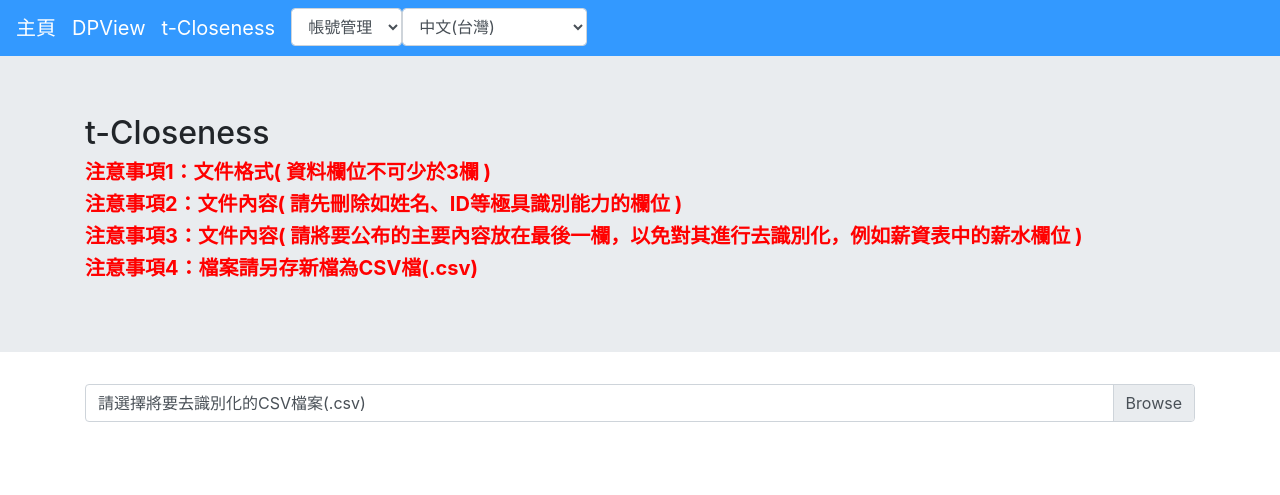
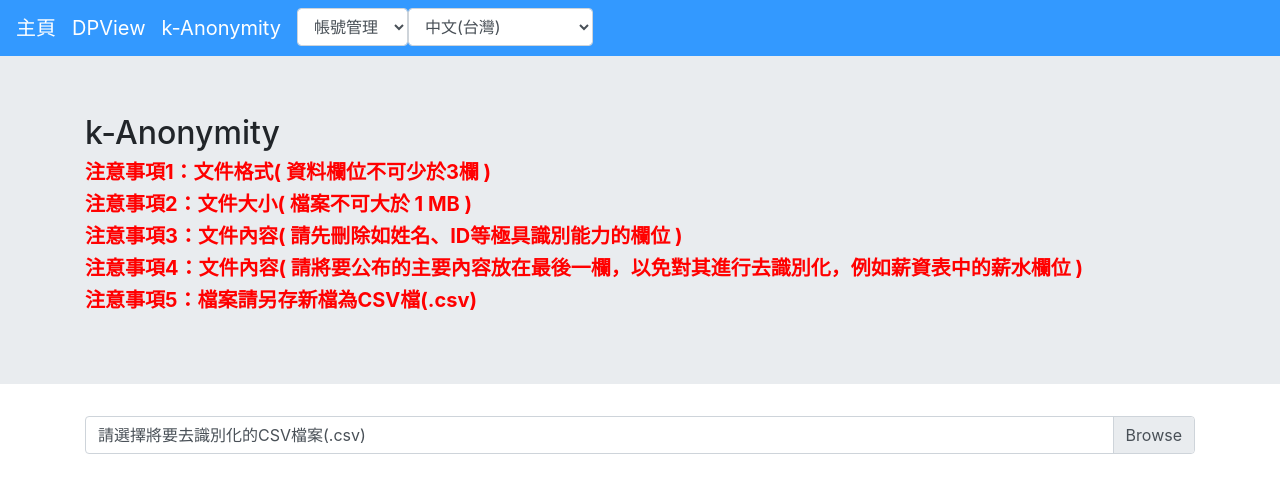
Before and after one commit to cn90111/security-web, a Django app: page /zh-hant/t_Closeness/ in a window 1280 px wide. Shown: the top 495 px of the page. Run offline with Django 3.2, Linux system fonts and the light colour scheme; the visitor is signed in with stand-in values (Sample User, id 1); some libraries are stand-ins or nearby versions.

Commit message:
feat: 限制上傳檔案大小
調整項目：
1. 配合 demo 將 t 改為 k
2. 增加檔案大小檢查

備註：
1. 有想要藉由 clean 來處理，但無法運作

issue #146

```diff
--- a/Template/general/function_home.html
+++ b/Template/general/function_home.html
@@ -75,6 +75,7 @@
                     error: function (xhr, ajaxOptions, thrownError) {
                         var jsonObj = JSON.parse(xhr.responseText);
                         alert(jsonObj.message);
+                        $('#loading').hide()
                     }
                 });
             });
--- a/Template/home.html
+++ b/Template/home.html
@@ -26,7 +26,7 @@
         </div>
             <div class="card text-white bg-secondary mb-3 " >
                 <div class="card-header" style="background-color:#FF4500">
-                    <h2>t-Closeness for De-Identifying Dataset</h2>
+                    <h2>k-Anonymity for De-Identifying Dataset</h2>
                 </div>
                 <div class="card-body" style="background-color:#FFAA33">
                     <h5 class="card-title"></h5>
--- a/Template/navbar.html
+++ b/Template/navbar.html
@@ -12,7 +12,7 @@
                 <a class="navbar-brand" href="/DPSyn/" style="color:#ffffff">DPView</a>
             </li>
             <li class="nav-item" >
-                <a class="navbar-brand" href="/t_Closeness/" style="color:#ffffff">t-Closeness</a>
+                <a class="navbar-brand" href="/t_Closeness/" style="color:#ffffff">k-Anonymity</a>
             </li>
             {% if false %}
                 <li class="nav-item">
--- a/Template/t_Closeness/t_Closeness.html
+++ b/Template/t_Closeness/t_Closeness.html
@@ -1,8 +1,8 @@
 {% extends "general/function.html" %}
 {% load i18n %}
-{% block title %}t-Closeness{% endblock title %}
+{% block title %}k-Anonymity{% endblock title %}
 {% block content %}
-    <h2>t-Closeness</h2>
+    <h2>k-Anonymity</h2>
     <h5 style="font-weight:bold;color:red">{% trans '說明1：「K」 ── 去識別化後，在任意查詢條件下，至少會同時查到K筆資料' %}</h5>
     {% if false %}
     <h5 style="font-weight:bold;color:red">{% trans '說明1：執行速度較快，若可用性過低可藉由調高T來提升可用性' %}</h5>
--- a/Template/t_Closeness/t_Closeness_home.html
+++ b/Template/t_Closeness/t_Closeness_home.html
@@ -1,12 +1,13 @@
 {% extends "general/function_home.html" %}
 {% load i18n %}
-{% block title %}t-Closeness{% endblock title %}
+{% block title %}k-Anonymity{% endblock title %}
 {% block upload_mode %}DPSyn{% endblock upload_mode %}
 {% block custom_url %}t_Closeness{% endblock custom_url %}
 {% block content %}
-    <h2>t-Closeness</h2>
+    <h2>k-Anonymity</h2>
     <h5 style="font-weight:bold;color:red">{% trans '注意事項1：文件格式( 資料欄位不可少於3欄 )' %}</h5>
-    <h5 style="font-weight:bold;color:red">{% trans '注意事項2：文件內容( 請先刪除如姓名、ID等極具識別能力的欄位 )' %}</h5>
-    <h5 style="font-weight:bold;color:red">{% trans '注意事項3：文件內容( 請將要公布的主要內容放在最後一欄，以免對其進行去識別化，例如薪資表中的薪水欄位 )' %}</h5>
-    <h5 style="font-weight:bold;color:red">{% trans '注意事項4：檔案請另存新檔為CSV檔(.csv)' %}</h5>
+    <h5 style="font-weight:bold;color:red">{% trans '注意事項2：文件大小( 檔案不可大於 1 MB )' %}</h5>
+    <h5 style="font-weight:bold;color:red">{% trans '注意事項3：文件內容( 請先刪除如姓名、ID等極具識別能力的欄位 )' %}</h5>
+    <h5 style="font-weight:bold;color:red">{% trans '注意事項4：文件內容( 請將要公布的主要內容放在最後一欄，以免對其進行去識別化，例如薪資表中的薪水欄位 )' %}</h5>
+    <h5 style="font-weight:bold;color:red">{% trans '注意事項5：檔案請另存新檔為CSV檔(.csv)' %}</h5>
 {% endblock content %}
--- a/accounts/validator/password_validation.py
+++ b/accounts/validator/password_validation.py
@@ -10,7 +10,6 @@ from django.contrib.auth.password_validation import CommonPasswordValidator
 from django.contrib.auth.password_validation import NumericPasswordValidator
 from django.core.exceptions import ValidationError
 from django.utils.translation import ngettext, gettext
-
 
 class TwMinimumLengthValidator(MinimumLengthValidator):
     def validate(self, password, user=None):
```
Also changed, not shown: Template/k_Anonymity/k_Anonymity_home.html (+4 -3 lines), Template/l_Diversity/l_Diversity_home.html (+4 -3 lines), general/views.py (+7 -1 lines).
